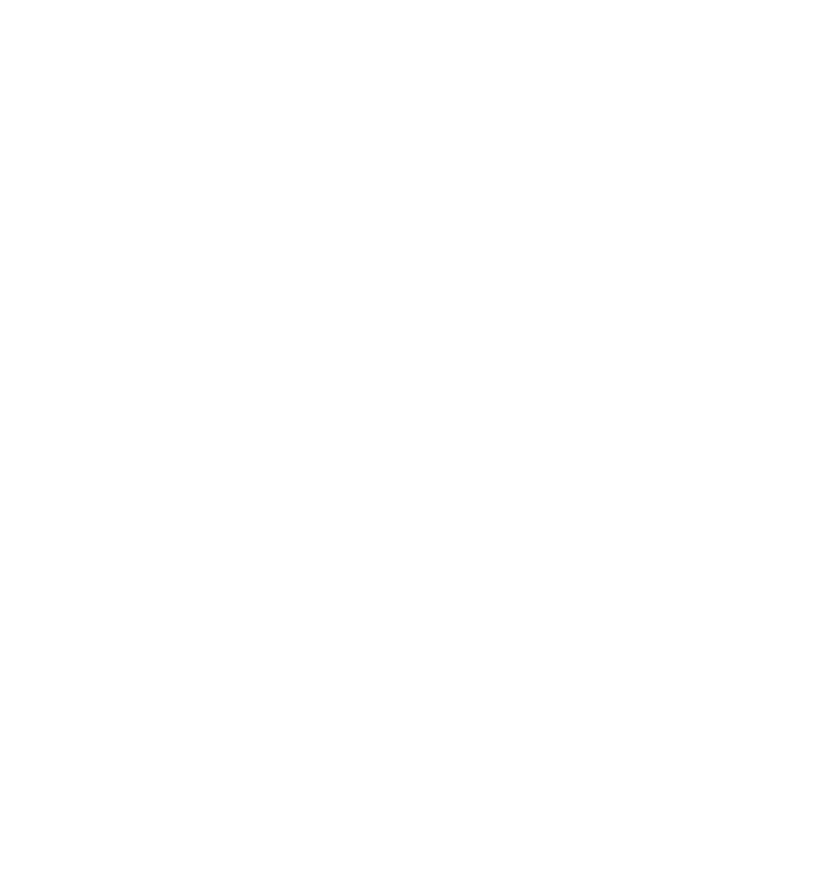
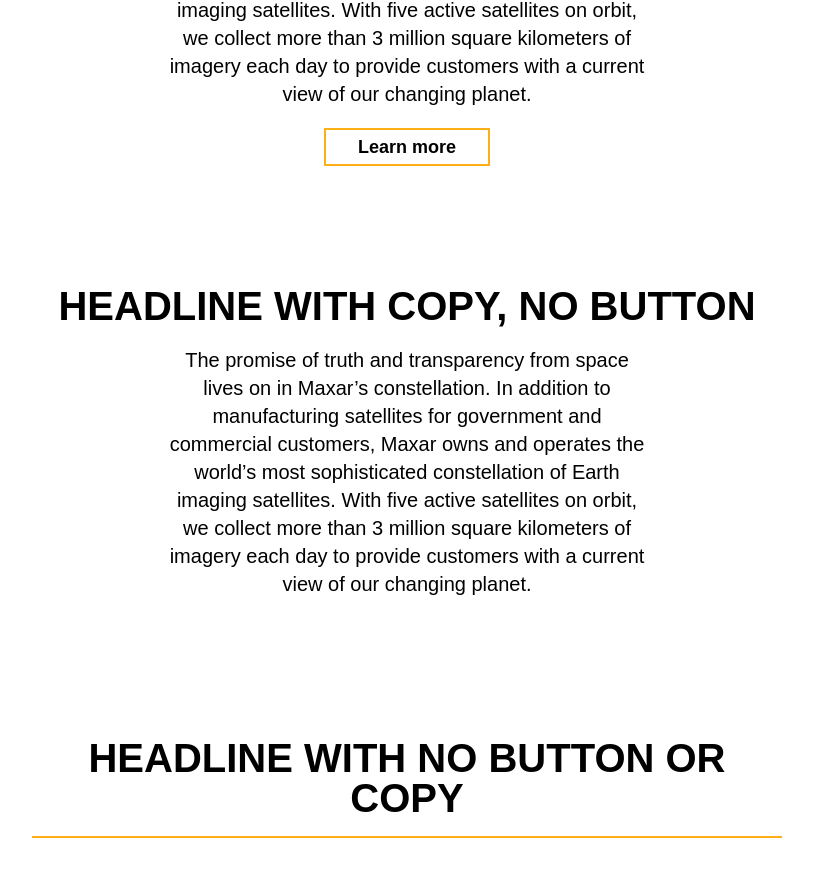
Before and after one commit to DigitalGlobe/maxar-component-library-vue, a Vue app: page / in a window 1280 px wide. Shown: the part 836-1712 px from the top of the page, without its empty margins (233-1046 px from the left). Before the commit the page ends 800 px from the top, so only its background shows below. Built offline with nearby package versions, Linux system fonts and the light colour scheme; a web font is replaced by a local one.

Commit message:
add headline copy component

```diff
--- a/src/App.vue
+++ b/src/App.vue
@@ -1,16 +1,20 @@
 <template>
   <div id="app">
     <Hero :hero="hero" />
+    <HeadlineCopy :headlineCopy="headlineCopy1" />
+    <HeadlineCopy :headlineCopy="headlineCopy2" />
+    <HeadlineCopy :headlineCopy="headlineCopy3" />
   </div>
 </template>
 
 <script>
 import Hero from "./components/Hero.vue";
-
+import HeadlineCopy from "./components/HeadlineCopy.vue"
 export default {
   name: "App",
   components: {
-    Hero
+    Hero,
+    HeadlineCopy
   },
   data: function() {
     return {
@@ -22,6 +26,36 @@
         buttonText: "Learn more",
         backgroundImageUrl:
           "https://maxarv2-cms-production.s3.amazonaws.com/uploads/image/image_value/655/WorldView-Legion_6-satellites__1_.jpg"
+      },
+      headlineCopy1: {
+        heading: "HEADLINE WITH COMPONENT & BUTTON",
+        copyEnabled: true,
+        copy:
+          "The promise of truth and transparency from space lives on in Maxar’s constellation. In addition to manufacturing satellites for government and commercial customers, Maxar owns and operates the world’s most sophisticated constellation of Earth imaging satellites. With five active satellites on orbit, we collect more than 3 million square kilometers of imagery each day to provide customers with a current view of our changing planet.",
+        buttonEnabled: true,
+        buttonExternal: true,
+        buttonLink: "https://maxar.com",
+        buttonText: "Learn more"
+      },
+      headlineCopy2: {
+        heading: "HEADLINE WITH COpy, no button",
+        copyEnabled: true,
+        copy:
+          "The promise of truth and transparency from space lives on in Maxar’s constellation. In addition to manufacturing satellites for government and commercial customers, Maxar owns and operates the world’s most sophisticated constellation of Earth imaging satellites. With five active satellites on orbit, we collect more than 3 million square kilometers of imagery each day to provide customers with a current view of our changing planet.",
+        buttonEnabled: false,
+        buttonExternal: true,
+        buttonLink: "https://maxar.com",
+        buttonText: "Learn more"
+      },
+      headlineCopy3: {
+        heading: "HEADLINE WITH NO BUTTON OR COPY",
+        copyEnabled: false,
+        copy:
+          "The promise of truth and transparency from space lives on in Maxar’s constellation. In addition to manufacturing satellites for government and commercial customers, Maxar owns and operates the world’s most sophisticated constellation of Earth imaging satellites. With five active satellites on orbit, we collect more than 3 million square kilometers of imagery each day to provide customers with a current view of our changing planet.",
+        buttonEnabled: false,
+        buttonExternal: true,
+        buttonLink: "https://maxar.com",
+        buttonText: "Learn more"
       }
     };
   }
--- /dev/null
+++ b/src/components/HeadlineCopy.vue
@@ -0,0 +1,75 @@
+<template>
+  <section class="HeadlineCopyComponent">
+    <div>
+      <h2 :class="headlineCopy.copyEnabled ? '' : 'rule'">{{headlineCopy.heading}}</h2>
+      <p v-if="headlineCopy.copyEnabled" class="copy">{{headlineCopy.copy}}</p>
+      <a
+        v-if="headlineCopy.buttonEnabled"
+        :href="headlineCopy.buttonLink"
+        :target="headlineCopy.buttonExternal ? '_blank' : ''"
+        class="button"
+      >{{headlineCopy.buttonText}}</a>
+    </div>
+  </section>
+</template>
+
+<script>
+export default {
+  props: ["headlineCopy"]
+};
+</script>
+
+<style lang="scss">
+.HeadlineCopyComponent {
+  display: flex;
+  flex-direction: row;
+  text-align: center;
+  justify-content: center;
+  width: 100%;
+
+  div {
+    max-width: 750px;
+    display: flex;
+    flex-direction: column;
+    align-items: center;
+    padding: $base_space 0;
+    box-sizing: border-box;
+  }
+  h2 {
+    max-width: 100%;
+    &.rule {
+      padding-bottom: $half_space;
+      margin-bottom: $half_space;
+      position: relative;
+      &:after {
+        content: "";
+        position: absolute;
+        left: 0;
+        bottom: 0;
+        width: 100%;
+        height: 2px;
+        border-bottom: 2px solid $color_primary_brand;
+      }
+    }
+  }
+
+  .copy {
+    max-width: 100%;
+    p {
+      margin: 0;
+    }
+    @media (min-width: $mobile_breakpoint) {
+      max-width: 65%;
+    }
+  }
+
+  @media (max-width: 950px) {
+    div {
+      padding: $base_space $base_space;
+    }
+    .copy {
+      padding: 0;
+    }
+  }
+}
+</style>
--- a/src/components/index.js
+++ b/src/components/index.js
@@ -1,8 +1,10 @@
 import Vue from "vue";
 import Hero from "./Hero.vue";
+import HeadlineCopy from "./HeadlineCopy.vue";
 
 const Components = {
-    Hero
+    Hero,
+    HeadlineCopy
 }
 
 Object.keys(Components).forEach(name => {
```
